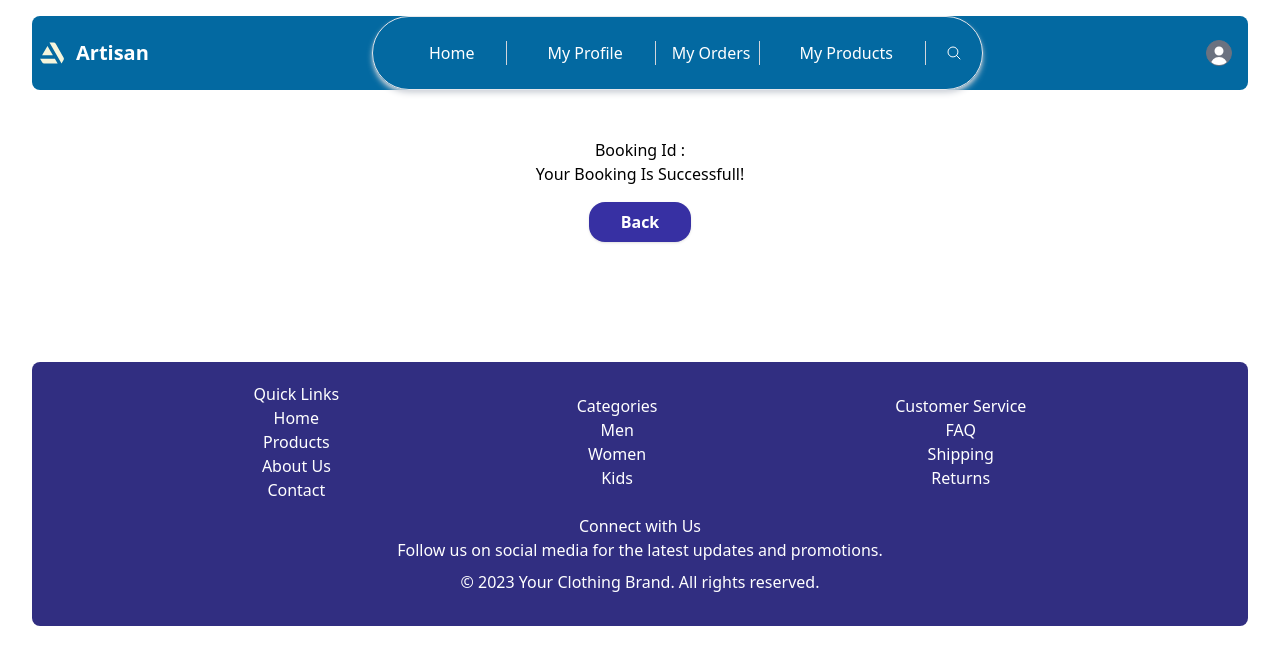
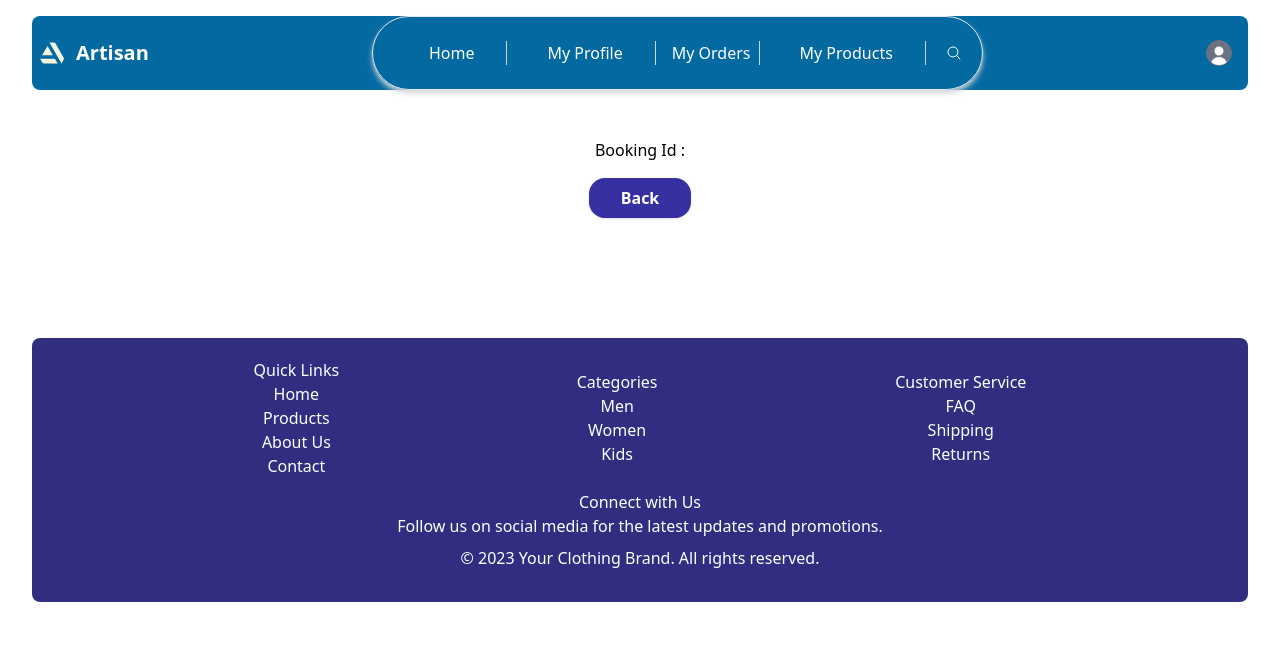
Before and after one commit to Rimeeeeee/artist-mern, a React (Vite) app in the folder client/: page /account/orders in a window 1280 px wide. Shown: the top 664 px of the page. Built offline with nearby package versions, Linux system fonts and the light colour scheme; no server answers.

Commit message:
Update buying.jsx

```diff
--- a/client/src/pages/buying.jsx
+++ b/client/src/pages/buying.jsx
@@ -13,7 +13,7 @@ export default function BuyingPage(){
     return(
         <div className="text-primary p-10 mt-2 mb-4">
         <div>Booking Id :{id}</div>
-        <h2>Your Booking Is Successfull!</h2>
+
         <button onClick={homereturn} className="bg-indigo-800 hover:bg-indigo-400 active:bg-indigo-600 text-white px-8 py-2 mt-4 rounded-2xl shadow font-bold">Back</button>
         </div>
     );
```
